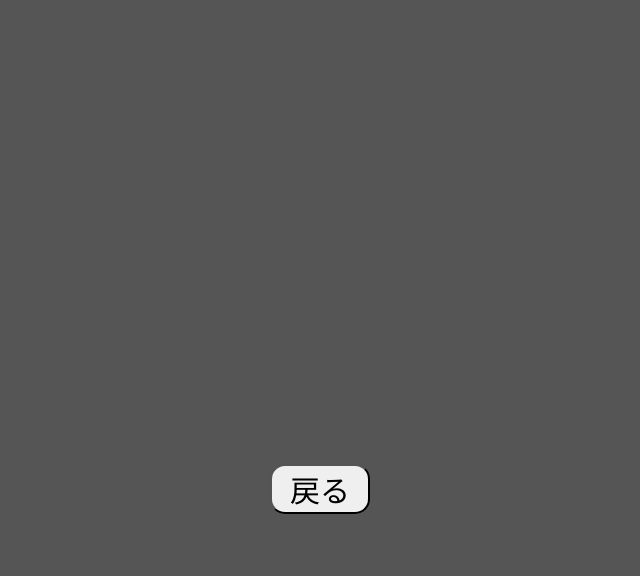
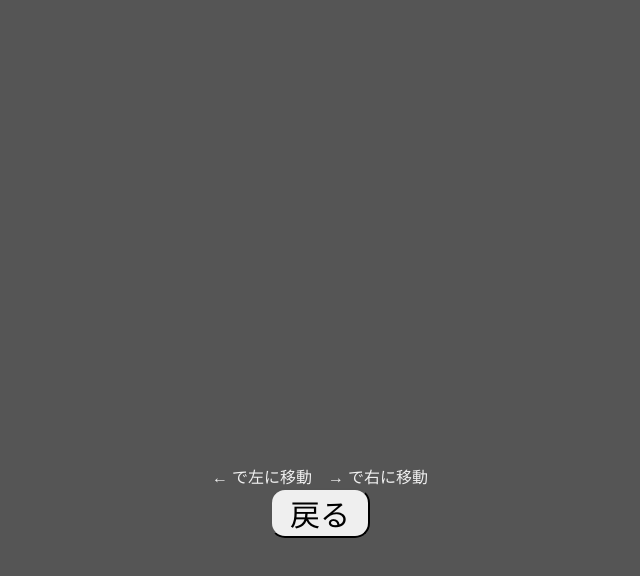
Before and after one commit to hamuyashiki/omikuji, a plain HTML site: page uranai.html in a window 1280 px wide. Shown: the part 66-642 px from the top of the page, without its empty margins (320-960 px from the left). Drawn offline with Linux system fonts and the light colour scheme.

Commit message:
操作方法表示を追加

```diff
--- a/uranai.html
+++ b/uranai.html
@@ -38,6 +38,7 @@
         <p id="result"></p>
         <form action="enquetes.html" method="get">
         <input type="hidden" name ="year">
+        <p>← で左に移動　→ で右に移動</p>
         <button type="submit" class="small-size">戻る</button>
     </form>
 </html>
```
